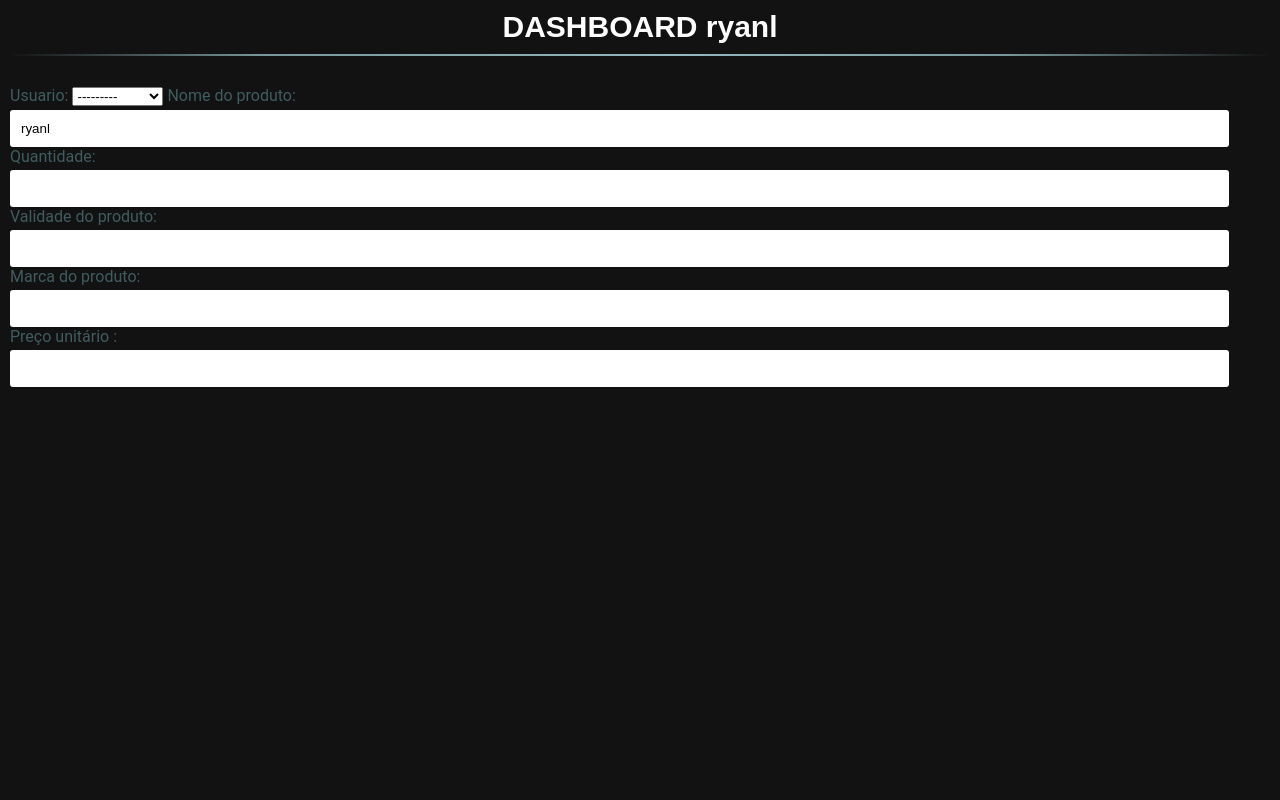
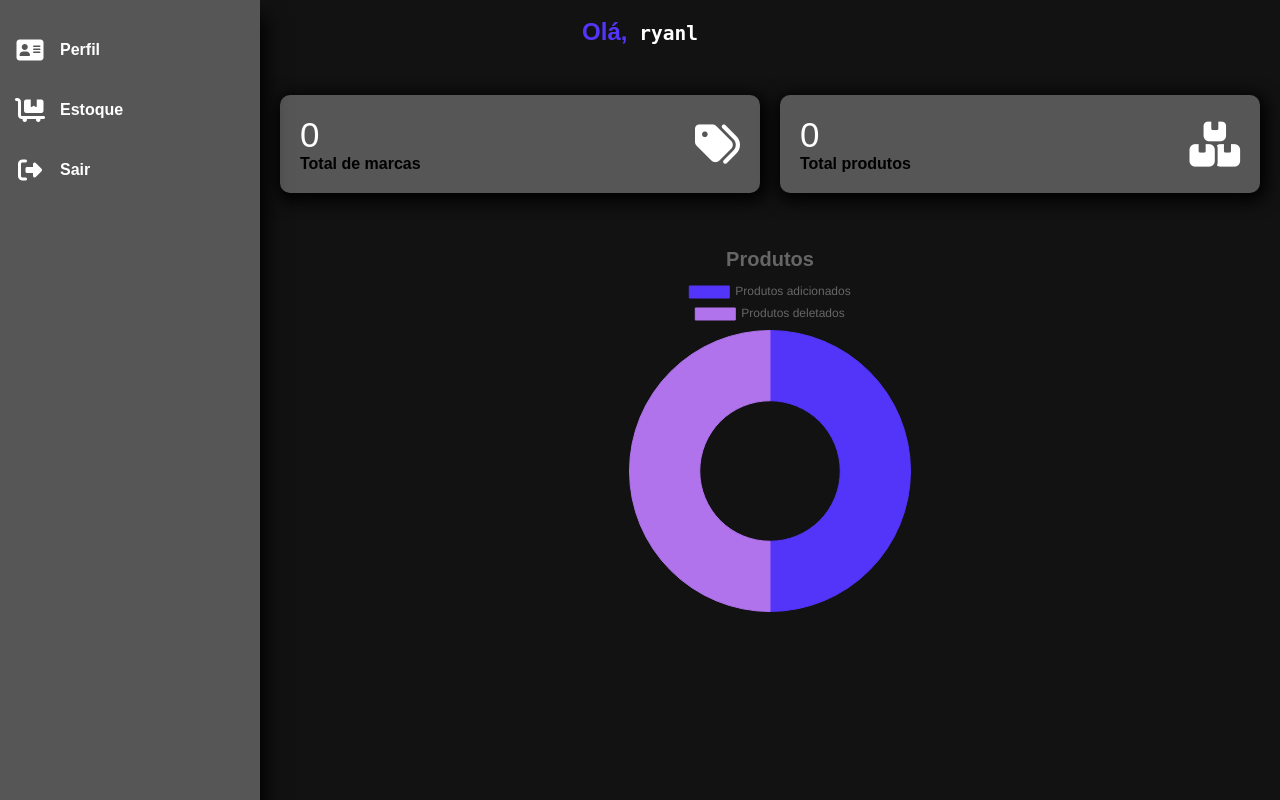
Before and after one commit to ryanbsdeveloper/web-stock, a Django app: page /welcome/user/dashboard in a window 1280 px wide. Run offline with Django 4.2, Linux system fonts and the light colour scheme; a user stored in the database is signed in; data comes from the database, SQL or seed files in the repository; both versions use the stored data as it was after the commit; some libraries are stand-ins or nearby versions.

Commit message:
3# 05/04/2022 adicionando template da dashboard

```diff
--- a/inicio/templates/index.html
+++ b/inicio/templates/index.html
@@ -6,7 +6,7 @@
     <meta charset="UTF-8">
     <meta name="viewport" content="width=device-width, initial-scale=1.0">
 
-    <link rel="stylesheet" type="text/css" href="{% static 'style.css' %}" />
+    <link rel="stylesheet" type="text/css" href="{% static 'css/style-inicio.css' %}" />
     <script src="https://kit.fontawesome.com/ca7e7e3963.js" crossorigin="anonymous"></script>
 
     <title>Document</title>
--- a/inicio/views.py
+++ b/inicio/views.py
@@ -10,13 +10,12 @@ from django.contrib import auth
 from django.contrib import messages
 from django.conf import settings
 from django.core.mail import send_mail
-
 import requests
-
 
 def logout_view(request):
     auth.logout(request)
     return redirect('home')
+
 
 class HomeView(TemplateView):
     template_name = 'index.html'
@@ -132,7 +131,6 @@ class SingInView(View):
                 return render(request, self.template_name, self.contexto)
 
 
-
 class AuthView(LoginRequiredMixin, View):
     template_name = 'auth.html'
     user = None
--- /dev/null
+++ b/produtos/templates/dash.html
@@ -0,0 +1,36 @@
+{% extends 'base_produtos.html' %}
+
+{% block titulo %}Dashboard{% endblock titulo %}
+{% block usuario %}{{request.user}}{% endblock usuario %}
+
+{% block conteudo %}
+<div class="main">
+    <div class="cards">
+        <div class="card">
+            <div class="card-content">
+                <div class="number">0</div>
+                <div class="card-name">Total de marcas</div>
+            </div>
+            <div class="icon-box">
+                <i class="fa-solid fa-tags"></i>
+            </div>
+        </div>
+        <div class="card">
+            <div class="card-content">
+                <div class="number">0</div>
+                <div class="card-name">Total produtos</div>
+            </div>
+            <div class="icon-box">
+                <i class="fa-solid fa-boxes-stacked"></i>
+            </div>
+        </div>
+    </div>
+    <div class="charts">
+        <div class="chart doughnut-chart">
+            <h2>Produtos</h2>
+            <canvas id="doughnut"></canvas>
+        </div>
+    </div>
+</div>
+</div>
+{% endblock conteudo %}
--- a/produtos/templates/dashboard.html
+++ /dev/null
@@ -1,9 +0,0 @@
-{% extends 'base.html' %}
-{% load static %}
-
-{% block titulo %}Dahsboard{% endblock titulo %}
-
-{% block conteudo %}
-<h1>DASHBOARD {{request.user}}</h1>
-{{form}}
-{% endblock conteudo %}
--- a/produtos/views.py
+++ b/produtos/views.py
@@ -1,28 +1,39 @@
 from django.shortcuts import render, redirect
 from django.views.generic.base import View
 from .forms import EstoqueForm
+from inicio.models import UserModel
 from django.contrib.auth.models import User
 from rest_framework.authtoken.models import Token
 from django.contrib import auth
 from django.contrib import messages
+from django.conf import settings
+from django.core.mail import send_mail
 from django.contrib.auth.mixins import LoginRequiredMixin
 
 
 class DashBoardView(LoginRequiredMixin ,View):
-    template_name = 'dashboard.html'
+    template_name = 'dash.html'
 
     def setup(self, request, *args, **kwargs):
-
-        self.contexto = {
-            'form': EstoqueForm(request.POST or None, initial={'nome_produto': f'{request.user}'})
-        }
-
+        self.token_valido_ou_n = UserModel.objects.get(usuario=request.user).token
         super().setup(request, *args, **kwargs)
 
     def get(self, request, *args, **kwargs):
-        t = Token.objects.get_or_create(user=request.user)
-        print(':)')
-        return render(request, self.template_name, self.contexto)
+        if not self.token_valido_ou_n:
+                t = Token.objects.get_or_create(user=request.user)[0]
+                # enviando email
+                send_mail(
+                    'Verificação rbs',
+                    f'''
+                    A equipe RBS agradece sua inscrição :)
+                    Token de verificação: {t}
+                    *obs:Esse Token é para acesso externo do servidor.''',
+                    f'{settings.EMAIL_HOST_USER}',
+                    [f'{request.user.email}'], fail_silently=False)
+
+                return redirect('auth')
+
+        return render(request, self.template_name)
 
 
     def post(self, request, *args, **kwargs):
--- a/templates/base.html
+++ b/templates/base.html
@@ -13,7 +13,7 @@
     <!--recaptcha-->
     <script src='https://www.google.com/recaptcha/api.js'></script>
 
-    <link rel="stylesheet" type="text/css" href="{% static 'style.css' %}" />
+    <link rel="stylesheet" type="text/css" href="{% static 'css/style-inicio.css' %}" />
 
     <title>{% block titulo %}{% endblock titulo %}</title>
 </head>
--- /dev/null
+++ b/templates/base_produtos.html
@@ -0,0 +1,55 @@
+{% load static %}
+
+<!DOCTYPE html>
+<html lang="en">
+
+<head>
+    <meta charset="UTF-8">
+    <meta http-equiv="X-UA-Compatible" content="IE=edge">
+    <meta name="viewport" content="width=device-width,initial-scale=1">
+    <!--Emojis-->
+    <script src="https://kit.fontawesome.com/ca7e7e3963.js" crossorigin="anonymous"></script>
+
+    <link rel="stylesheet" href="{% static 'css/style-produtos.css' %}">
+    <title>{% block titulo %}{% endblock titulo %}</title>
+</head>
+
+<body>
+    <div class="container">
+        <div class="topbar">
+            <div class="logo">
+                <h2><strong style='color: #5335f9;'> Olá,</strong> {% block usuario %}{% endblock usuario %}</h2>
+            </div>
+            <div class="logo">
+            </div>
+        </div>
+
+        <div class="sidebar">
+            <ul>
+                <li>
+                    <a href="#">
+                        <i class="fa-solid fa-address-card"></i>
+                        <div>Perfil</div>
+                    </a>
+                </li>
+                <li>
+                    <a href="#">
+                        <i class="fa-solid fa-cart-flatbed"></i>
+                        <div>Estoque</div>
+                    </a>
+                </li>
+                <li>
+                    <a href="{% url 'sair' %}">
+                        <i class="fa-solid fa-right-from-bracket"></i>
+                        <div>Sair</div>
+                    </a>
+                </li>
+            </ul>
+        </div>
+        {% block conteudo %}{% endblock conteudo %}
+    <!--grafico js-->
+    <script src="https://cdn.jsdelivr.net/npm/chart.js@3.5.1/dist/chart.min.js"></script>
+    <script src="{% static 'js/chart2.js' %}"></script>
+</body>
+
+</html>
--- /dev/null
+++ b/templates/static/css/style-produtos.css
@@ -0,0 +1,259 @@
+* {
+    padding: 0;
+    margin: 0;
+    box-sizing: border-box;
+    font-family: 'poppins', sans-serif;
+}
+
+.topbar {
+    position: fixed;
+    background-color: #121212;
+    width: 100%;
+    padding: 0 20px;
+    height: 60px;
+    align-items: center;
+}
+
+img {
+    position: absolute;
+    top: 0;
+    left: 0;
+    width: 100%;
+    height: 100%;
+    object-fit: cover;
+}
+
+.logo h2 {
+    color: #ffffff;
+    width: 100%;
+    text-align: center;
+    font-family: monospace;
+    padding-top: 18px;
+}
+
+.search {
+    position: relative;
+    width: 60%;
+    justify-self: center;
+}
+
+.search input {
+    width: 100%;
+    min-width: 128px;
+    height: 40px;
+    padding: 0 40px;
+    font-size: 16px;
+    outline: none;
+    border: none;
+    border-radius: 10px;
+    background: #f5f5f5;
+}
+
+.search i {
+    position: absolute;
+    right: 15px;
+    top: 15px;
+    cursor: pointer;
+}
+
+.fa-bell {
+    justify-self: right;
+}
+
+.user {
+    position: relative;
+    width: 50px;
+    height: 50px;
+    justify-self: right;
+}
+
+
+/* sidebar */
+
+.sidebar {
+    position: fixed;
+    width: 260px;
+    height: calc(100% - 0px);
+    background: #565656;
+    overflow-x: hidden;
+    box-shadow: 1px 20px 20px 4px rgb(0 0 0);
+    z-index: 2;
+}
+
+.sidebar ul {
+    margin-top: 20px;
+}
+
+.sidebar ul li {
+    width: 100%;
+    list-style: none;
+}
+
+.sidebar ul li:hover {
+    background: #fff;
+}
+
+.sidebar ul li:hover a {
+    color:#5335f9;
+}
+
+.sidebar ul li a {
+    width: 100%;
+    text-decoration: none;
+    color: #fff;
+    height: 60px;
+    display: flex;
+    align-items: center;
+    font-weight: 700;
+}
+
+.sidebar ul li a i {
+    min-width: 60px;
+    font-size: 24px;
+    text-align: center;
+}
+
+
+/* main */
+
+html{
+    background: #121212;
+}
+
+.main {
+    position: absolute;
+    top: 60px;
+    width: calc(100% - 260px);
+    min-height: calc(100vh - 60px);
+    left: 260px;
+    background: #121212;
+}
+
+.cards {
+    width: 100%;
+    padding: 35px 20px;
+    display: flex;
+    justify-content: center;
+    /* display: grid; */
+    /* grid-template-columns: repeat(4, 1fr); */
+    grid-gap: 20px;
+}
+
+
+.cards .card {
+    padding: 20px;
+    display: flex;
+    align-items: center;
+    justify-content: space-between;
+    background-color: #565656;
+    border-radius: 10px;
+    box-shadow: 2px 4px 17px 4px rgb(0 0 0);
+    width: 100%;
+}
+
+.number {
+    font-size: 35px;
+    font-weight: 500;
+    color: #ffffff;
+}
+
+.card-name {
+    font-weight: 800;
+}
+
+.icon-box i {
+    font-size: 45px;
+    color: #fff;
+}
+
+
+/* charts */
+
+.charts {
+    display: grid;
+    grid-gap: 20px;
+    width: 100%;
+    padding: 20px;
+    padding-top: 0;
+}
+
+.chart {
+    padding: 20px;
+    border-radius: 10px;
+    width: 100%;
+    margin: auto;
+    max-width: 376px;
+}
+
+.chart h2 {
+    margin-bottom: 5px;
+    font-size: 20px;
+    color: #666;
+    text-align: center
+}
+
+@media (max-width:1115px) {
+    .sidebar {
+        width: 60px;
+    }
+    .main {
+        width: 100%;
+        left: 60px;
+    }
+}
+
+@media (max-width:880px) {
+    /* .topbar {
+        grid-template-columns: 1.6fr 6fr 0.4fr 1fr;
+    } */
+    .fa-bell {
+        justify-self: left;
+    }
+    .cards {
+        width: 100%;
+        padding: 35px 20px;
+        display: grid;
+        grid-template-columns: repeat(2, 1fr);
+        grid-gap: 20px;
+    }
+    .charts {
+        grid-template-columns: 1fr;
+    }
+    .doughnut-chart {
+        padding: 50px;
+    }
+    #doughnut {
+        padding: 50px;
+    }
+}
+
+@media (max-width:500px) {
+    .topbar {
+        grid-template-columns: 1fr 5fr 0.4fr 1fr;
+    }
+    .logo h2 {
+        font-size: 20px;
+    }
+    .search {
+        width: 80%;
+    }
+    .search input {
+        padding: 0 20px;
+    }
+    .fa-bell {
+        margin-right: 5px;
+    }
+    .cards {
+        grid-template-columns: 1fr;
+    }
+    .doughnut-chart {
+        padding: 10px;
+    }
+    #doughnut {
+        padding: 0px;
+    }
+    .user {
+        width: 40px;
+        height: 40px;
+    }
+}
--- /dev/null
+++ b/templates/static/js/chart2.js
@@ -0,0 +1,29 @@
+var ctx = document.getElementById('doughnut').getContext('2d');
+var myChart = new Chart(ctx, {
+    type: 'doughnut',
+    data: {
+        labels: ['Produtos adicionados', 'Produtos deletados'],
+
+        datasets: [{
+            label: 'Produtos',
+            data: [1, 1],
+            backgroundColor: [
+                'rgba(83, 53, 249, 1)',
+                'rgba(176, 115, 236, 1)',
+
+
+            ],
+            borderColor: [
+                'rgba(83, 53, 249, 1)',
+                'rgba(176, 115, 236, 1)',
+
+
+            ],
+            borderWidth: 1
+        }]
+
+    },
+    options: {
+        responsive: true
+    }
+});
```
Also changed, not shown: db.sqlite3, templates/static/css/style-inicio.css (renamed from templates/static/style.css).
